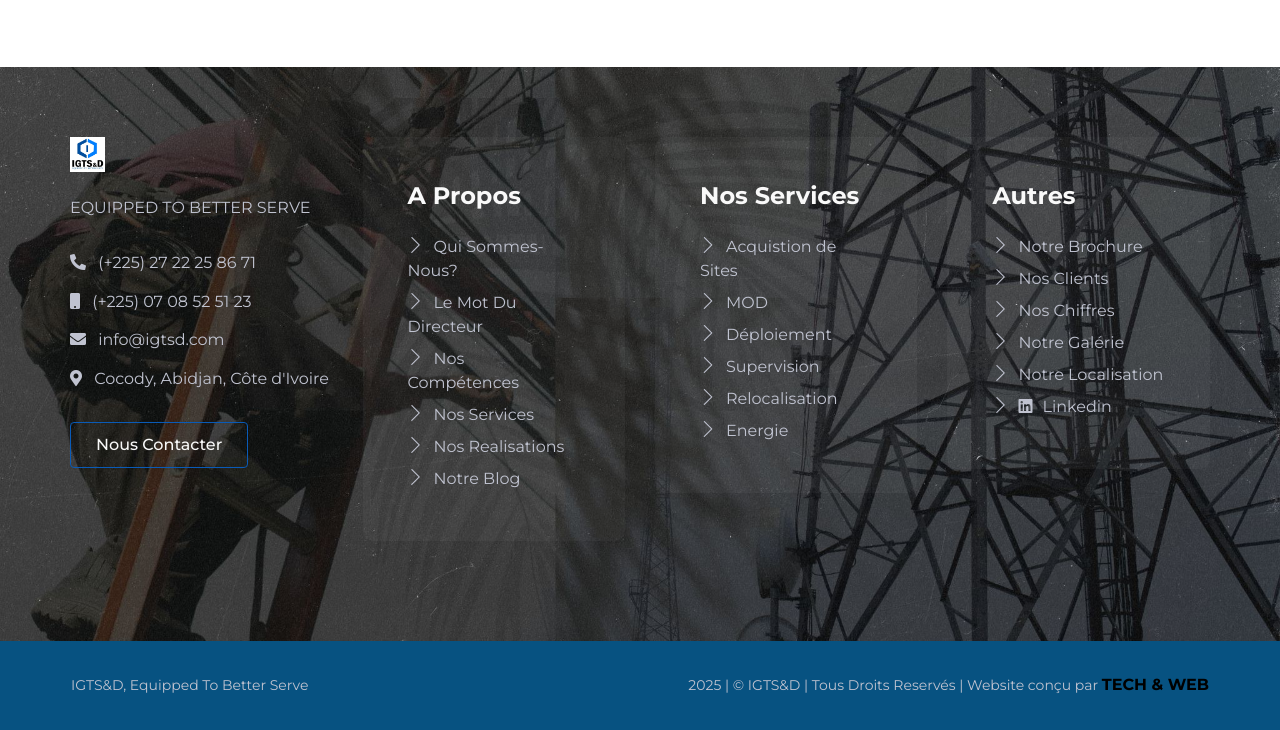
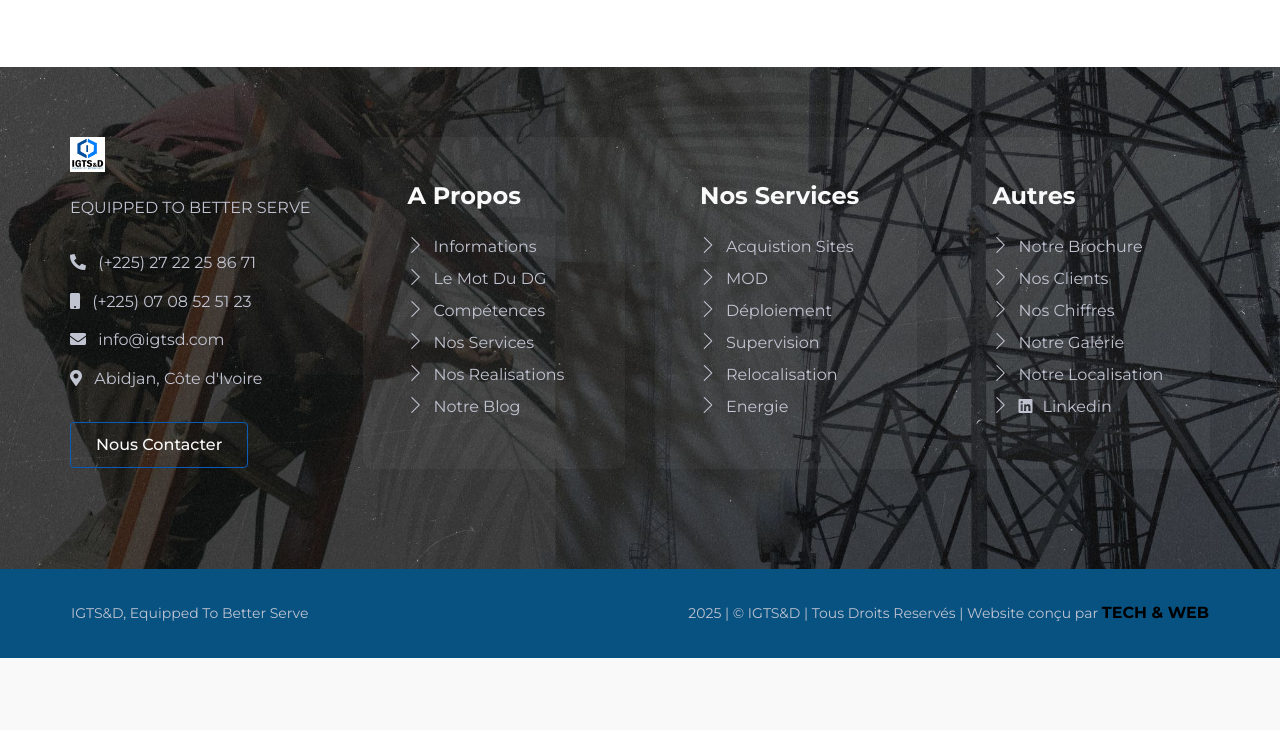
Before and after one commit to zrobla/igtsd.com, a plain HTML site: page a-propos.html in a window 1280 px wide. Shown: the part 4744-5474 px from the top of the page. After the commit the page ends 5402 px from the top, so only its background shows below. Drawn offline with Linux system fonts and the light colour scheme.

Commit message:
autres versions

```diff
--- a/a-propos.html
+++ b/a-propos.html
@@ -548,7 +548,7 @@ Nous vous invitons à le visiter afin de vous laisser nous approcher pour une sa
         </section>
 
         <!-- Footer -->
-        <footer>
+       <footer>
 
             <!-- Footer [content] -->
             <section id="footer" class="odd footer offers">
@@ -594,7 +594,7 @@ Nous vous invitons à le visiter afin de vous laisser nous approcher pour une sa
                                 <li class="nav-item">
                                     <a href="#" class="nav-link">
                                         <i class="fas fa-map-marker-alt mr-2"></i>
-                                        Cocody, Abidjan, Côte d'Ivoire
+                                     Abidjan, Côte d'Ivoire
                                     </a>
                                 </li>
                                 <li class="nav-item">
@@ -607,9 +607,9 @@ Nous vous invitons à le visiter afin de vous laisser nous approcher pour une sa
                                 <div class="col-12 col-lg-4 item">
                                     <div class="card">
                                         <h4>A Propos</h4>
-                                        <a href="a-propos.html#informations"><i class="icon-arrow-right"></i>Qui Sommes-Nous?</a>
-                                        <a href="a-propos.html#mot-du-directeur"><i class="icon-arrow-right"></i>Le Mot Du Directeur</a>
-                                        <a href="a-propos.html#nos-competences"><i class="icon-arrow-right"></i>Nos Compétences</a>
+                                        <a href="a-propos.html#informations"><i class="icon-arrow-right"></i>Informations</a>
+                                        <a href="a-propos.html#mot-du-directeur"><i class="icon-arrow-right"></i>Le Mot Du DG</a>
+                                        <a href="a-propos.html#nos-competences"><i class="icon-arrow-right"></i>Compétences</a>
                                         <a href="services.html"><i class="icon-arrow-right"></i>Nos Services</a>
                                         <a href="realisations.html"><i class="icon-arrow-right"></i>Nos Realisations</a>
                                         <a href="blog.html"><i class="icon-arrow-right"></i>Notre Blog</a>
@@ -619,7 +619,7 @@ Nous vous invitons à le visiter afin de vous laisser nous approcher pour une sa
                                 <div class="col-12 col-lg-4 item">
                                     <div class="card">
                                         <h4>Nos Services</h4>
-                                        <a href="acquisition-sites-telecoms.html"><i class="icon-arrow-right"></i>Acquistion de Sites</a>
+                                        <a href="acquisition-sites-telecoms.html"><i class="icon-arrow-right"></i>Acquistion Sites</a>
                                         <a href="maitrise-ouvrage-delegue-telecoms.html"><i class="icon-arrow-right"></i>MOD</a>
                                         <a href="deploiement-reseaux.html"><i class="icon-arrow-right"></i>Déploiement</a>
                                         <a href="ingenierie-reseaux-supervision.html"><i class="icon-arrow-right"></i>Supervision</a>
@@ -664,7 +664,6 @@ Nous vous invitons à le visiter afin de vous laisser nous approcher pour une sa
             </section>
 
         </footer>
-
         <!-- Modal [search] -->
         <div id="search" class="p-0 modal fade" role="dialog" aria-labelledby="search" aria-hidden="true">
             <div class="modal-dialog modal-dialog-slideout" role="document">
```
Also changed, not shown: acquisition-sites-telecoms.html (+6 -7 lines), contact.html (+6 -7 lines), delocalisation-devoiement-reseaux.html (+6 -7 lines), deploiement-reseaux.html (+6 -7 lines), fibre-optique-reseaux.html (+6 -7 lines), footer.html (+6 -7 lines), index.html (+4 -4 lines), ingenierie-reseaux-supervision.html (+6 -7 lines), maitrise-ouvrage-delegue-telecoms.html (+6 -7 lines), realisations.html (+6 -7 lines), services.html (+6 -7 lines), solutions-energetiques.html (+6 -7 lines).
